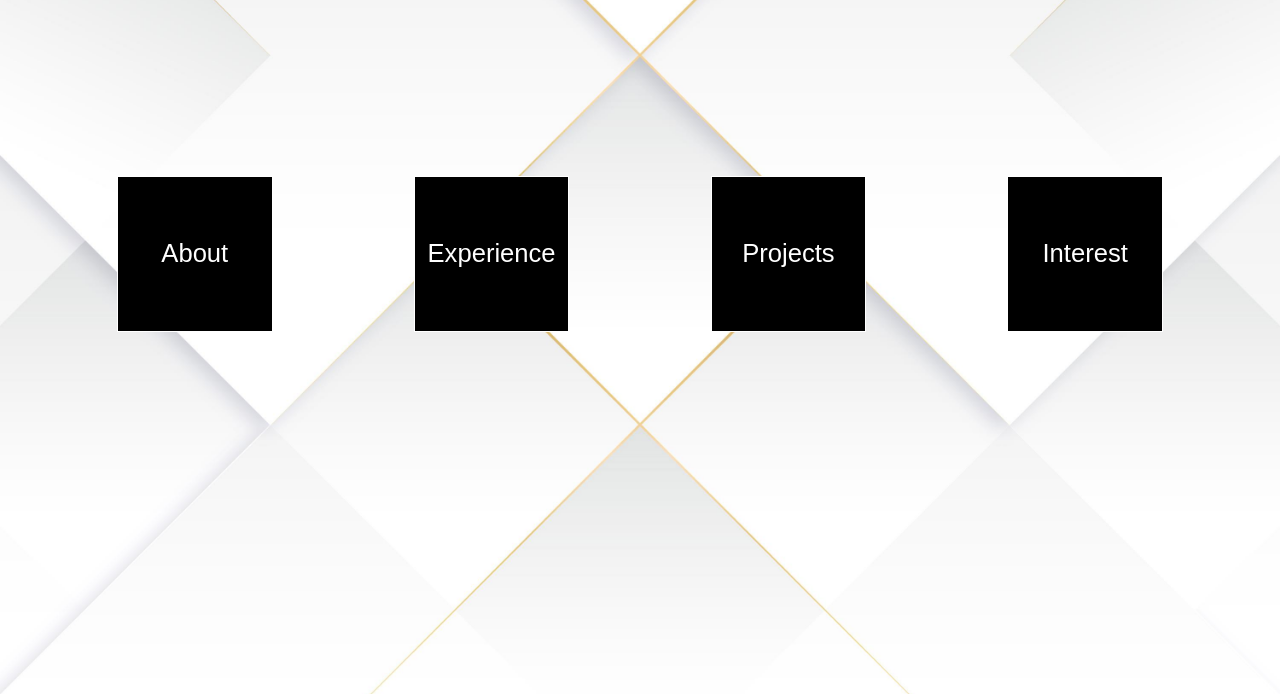
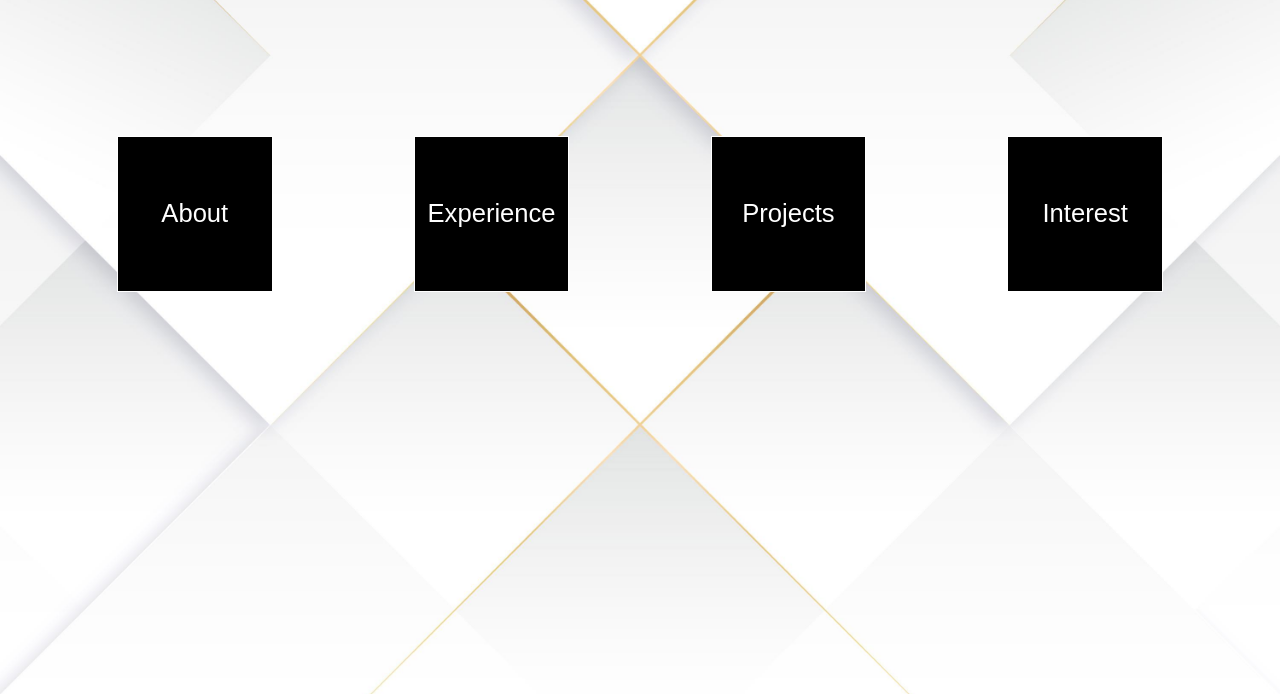
Before and after one commit to YueSteveYin/personal-site, a plain HTML site: page index.html in a window 1280 px wide. Shown: the part 106-800 px from the top of the page. Drawn offline with Linux system fonts and the light colour scheme.

Commit message:
add transition

```diff
--- a/index.html
+++ b/index.html
@@ -23,7 +23,7 @@
             font-size: 5vw;
         }
         main{
-            margin-top: 20dvh;
+            margin-top: 15dvh;
             display: flex;
             flex-direction: row;
             text-align: center;
--- a/pages/general.css
+++ b/pages/general.css
@@ -43,6 +43,7 @@ nav>a{
     font-family: fantasy;
 }
 a:hover{
+    transition: color, 0.5s;
     background-color: aquamarine;
     color: black;
 }
```
